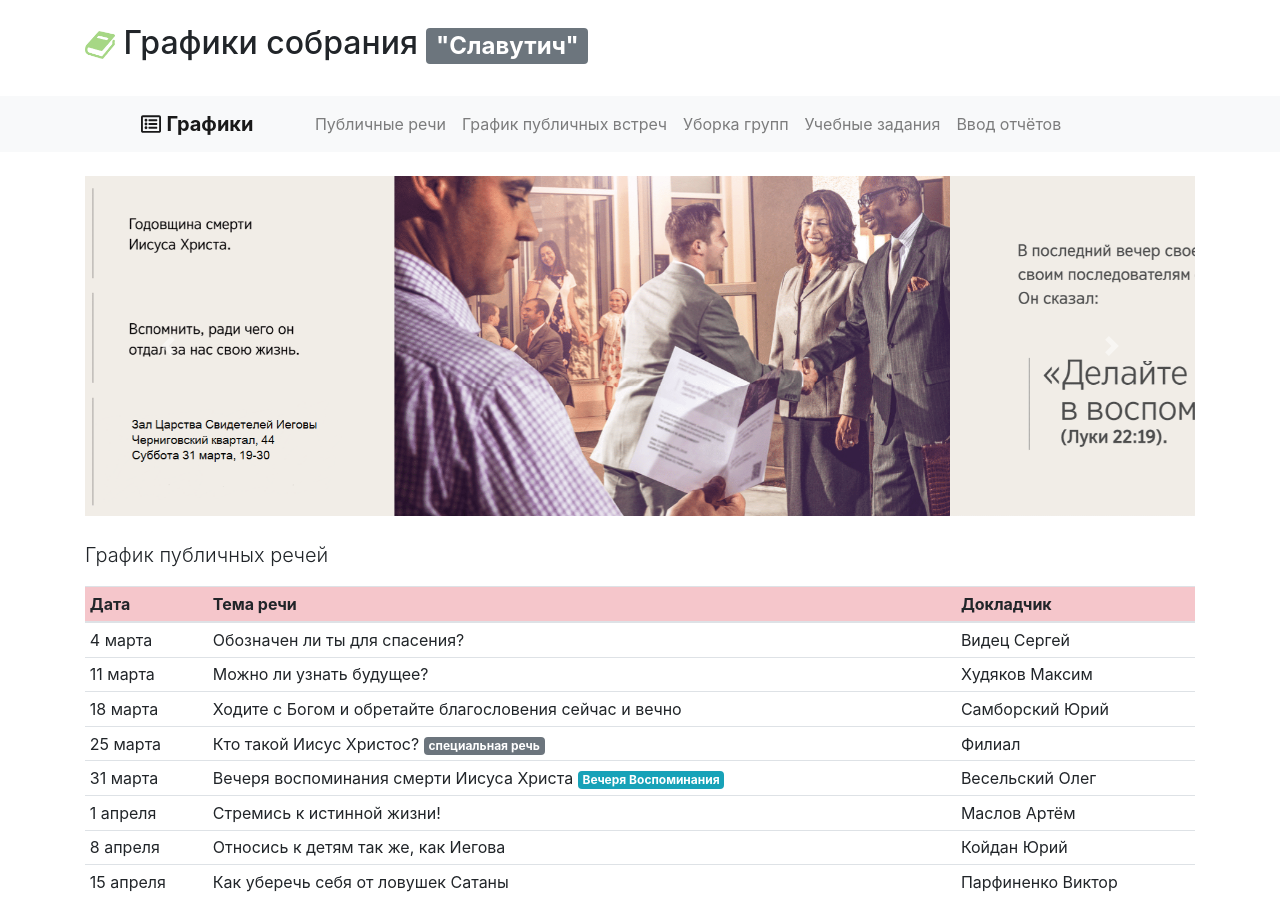
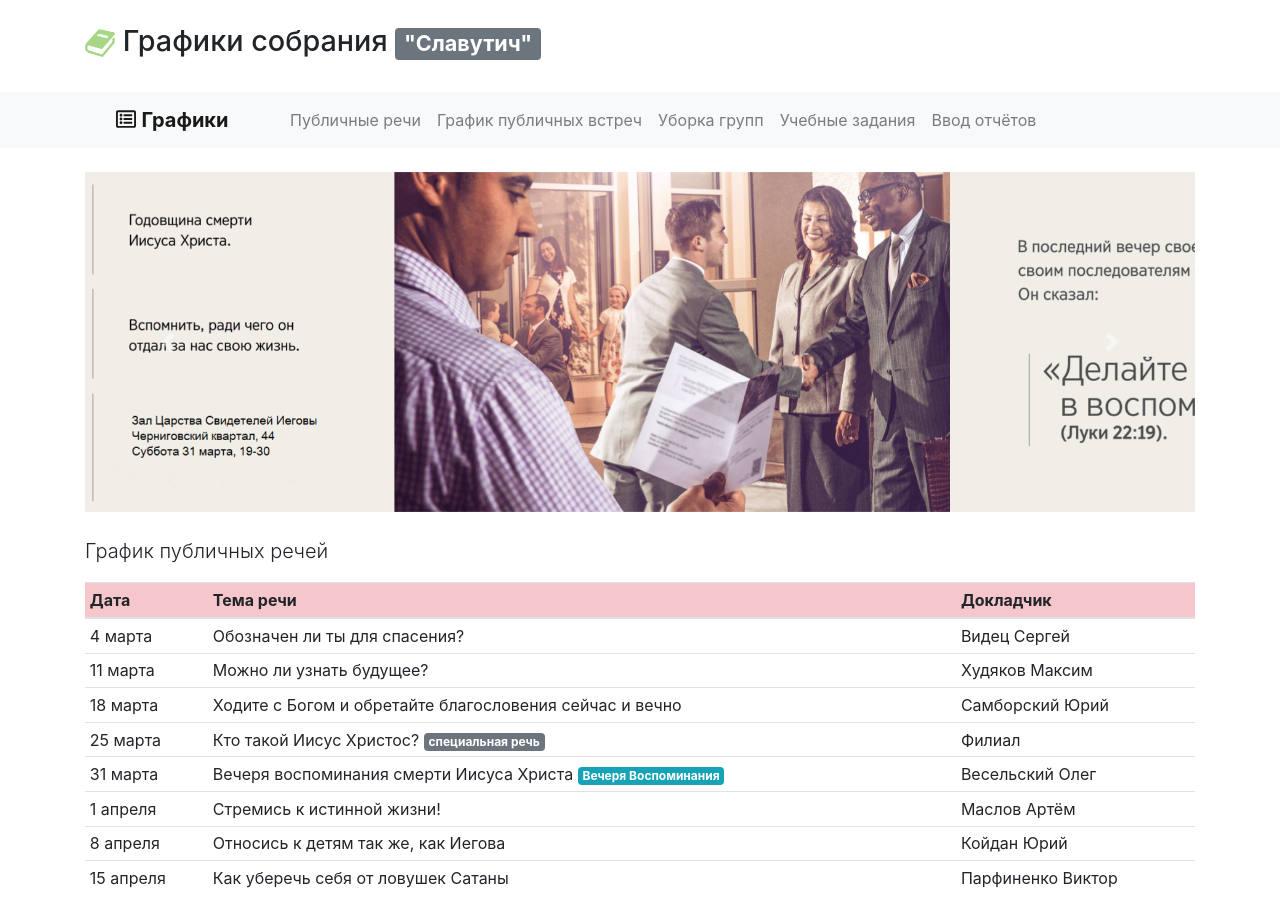
Before and after one commit to YuriySamo/yuriysamo.github.io, a plain HTML site: page index.html in a window 1280 px wide. Shown: the top 902 px of the page. Drawn offline with nearby package versions, Linux system fonts and the light colour scheme.

Commit message:
font-size em h2

```diff
--- a/style/style.css
+++ b/style/style.css
@@ -1,5 +1,9 @@
 #aMain{
-	padding-left: 10%;
+	padding-left: 8%;
     padding-right: 3%;
 
 }
+
+#titleMain{
+	font-size: 1.8em;
+}
```
